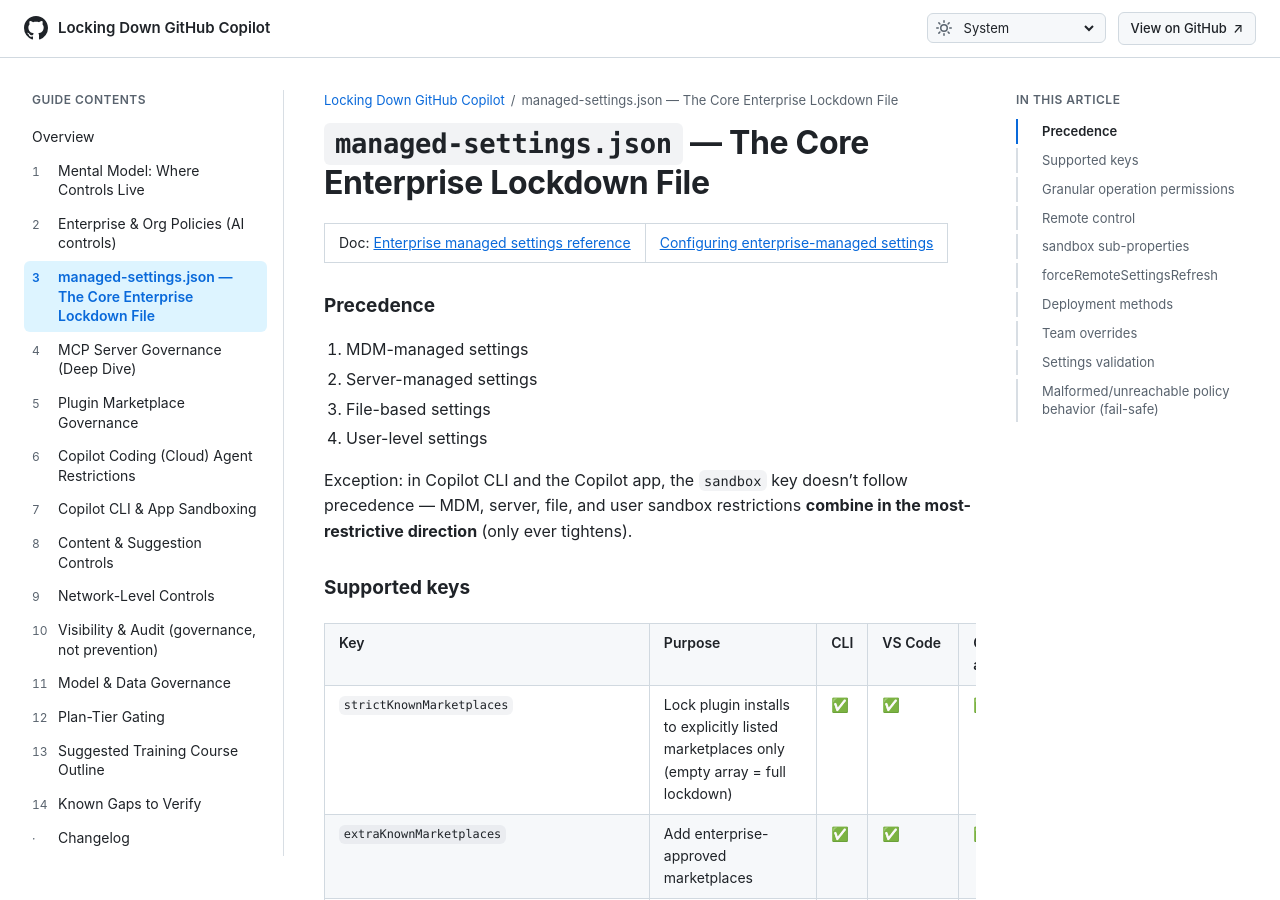
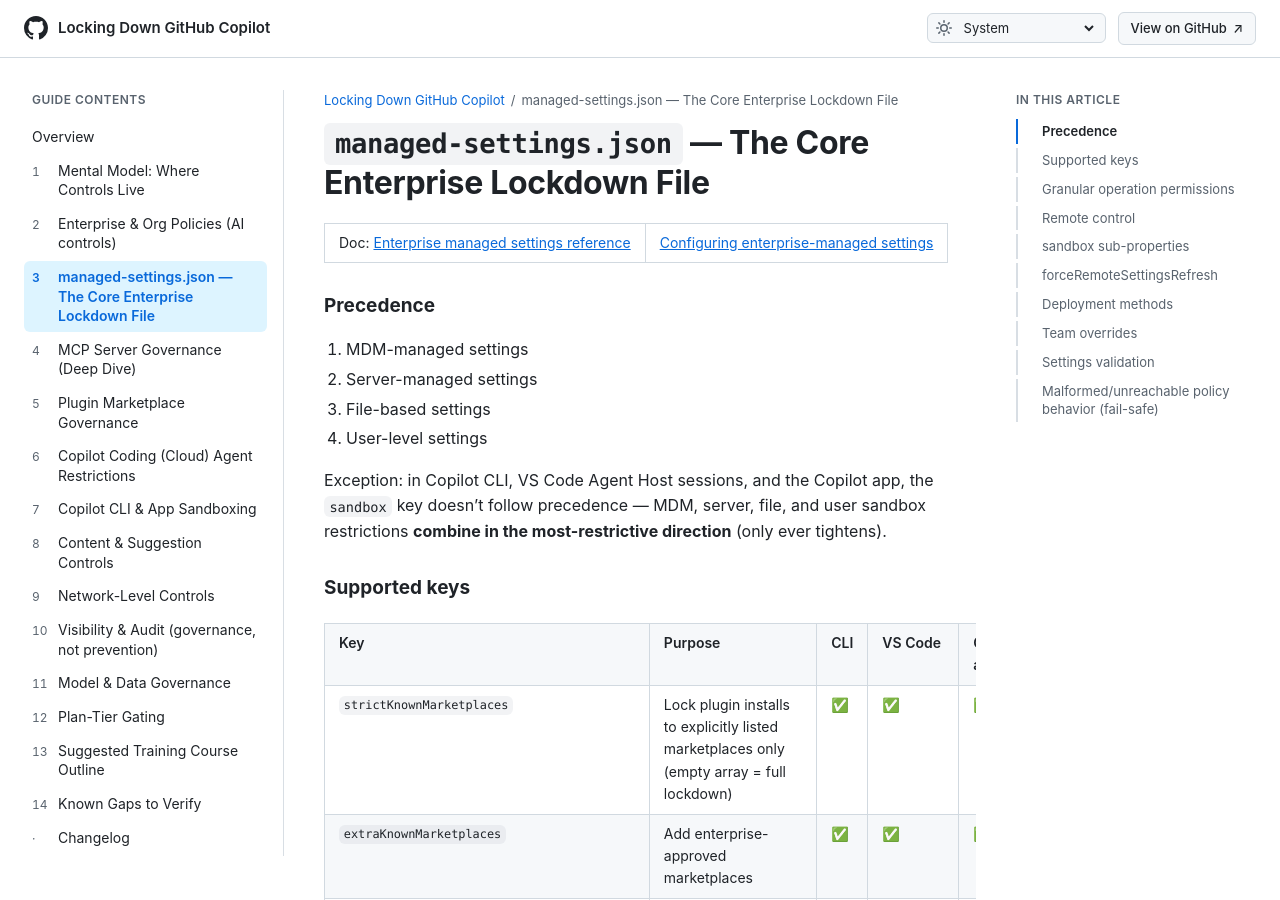
Before and after one commit to beardofedu/copilot-governance-training, a Jekyll site: the page built from docs/sections/managed-settings.md, in a window 1280 px wide and 900 px high. Built offline with Jekyll 4.4.1, drawn with Linux system fonts in a browser that asks for light colours.

Commit message:
Clarify sandbox precedence for VS Code Agent Host
Co-authored-by: beardofedu <18329853+beardofedu@users.noreply.github.com>

```diff
--- a/docs/sections/managed-settings.md
+++ b/docs/sections/managed-settings.md
@@ -15,7 +15,7 @@ Doc: [Enterprise managed settings reference](https://docs.github.com/en/copilot/
 3. File-based settings
 4. User-level settings
 
-Exception: in Copilot CLI and the Copilot app, the `sandbox` key doesn't follow precedence — MDM, server, file, and user sandbox restrictions **combine in the most-restrictive direction** (only ever tightens).
+Exception: in Copilot CLI, VS Code Agent Host sessions, and the Copilot app, the `sandbox` key doesn't follow precedence — MDM, server, file, and user sandbox restrictions **combine in the most-restrictive direction** (only ever tightens).
 
 ### Supported keys
 
```
